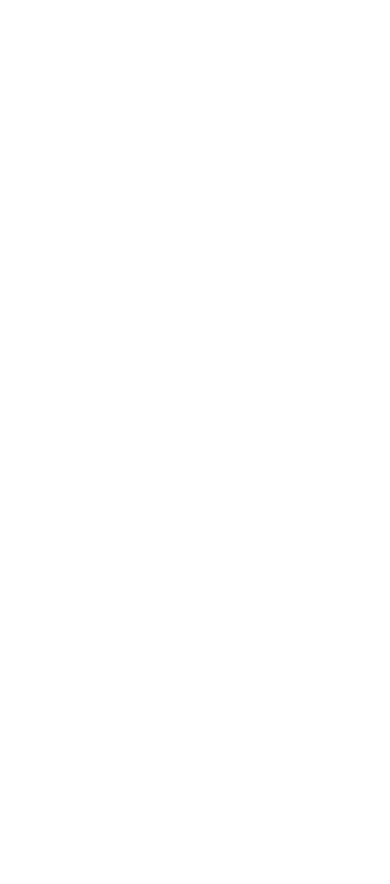
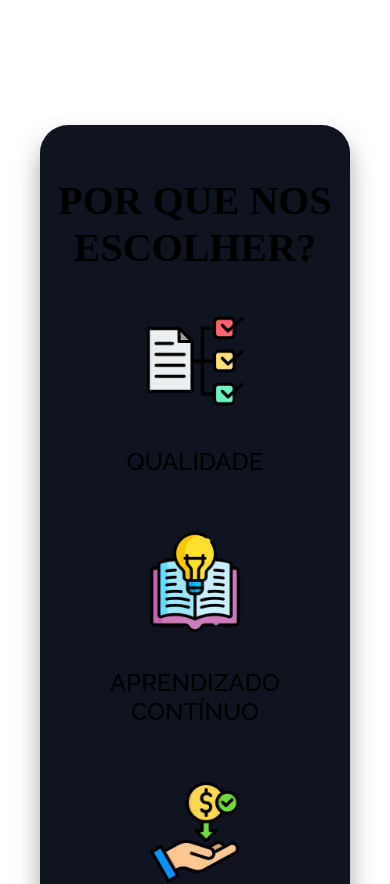
Before and after one commit to Code-Tech-Jr/site-codeTechJr, a React (Vite) app: page / in a window 390 px wide. Shown: the part 2960-3844 px from the top of the page. Before the commit the page ends 2933 px from the top, so only its background shows below. Built offline with nearby package versions, Linux system fonts and the light colour scheme.

Commit message:
fix responsiveness and bugs

```diff
--- a/src/assets/styles/global.module.css
+++ b/src/assets/styles/global.module.css
@@ -28,5 +28,5 @@
 
 html {
   scroll-behavior: smooth;
-  scroll-padding-top: 15em;
+  scroll-padding-top: 5em;
 }
--- a/src/components/why-choose-us/WhyChooseUs.module.css
+++ b/src/components/why-choose-us/WhyChooseUs.module.css
@@ -2,19 +2,20 @@
 
 .container-why-choose-us{
     background-color: var(--main-color);
-    height: 70vh;
+    height: auto;
     display: flex;
     justify-content: center;
     align-items: center;
+    padding: 10em 2em 5em 2em; /* Ex: 10em em cima, 5em embaixo */
 }
 
 .inner-container {
-    background-color: #101520;
+    background-color: #0f1420;
     position: relative;
     border-radius: 28px;
     width: 100%;
-    max-width: 96.5em;
-    height: 35em;
+    max-width: 75vw;
+    height: auto;
     padding: 2em;
     display: flex;
     flex-direction: column;
@@ -30,7 +31,6 @@
     font-weight: 800;
     text-transform: uppercase;
     margin-bottom: 3rem;
-    margin-top: -3rem;
 }
 
 .items-container {
@@ -67,11 +67,11 @@
     }
 }
 
-@media(max-width: 1000px) {
+@media(max-width: 1300px) {
     .inner-container {
         width: 90%;
         padding: 2em 1em;
-        height: 40em;
+        height: auto;
         align-items: center;
         justify-content: center;
     }
@@ -96,7 +96,7 @@
         gap: 2em;
         width: 80%;
         font-size: 2em;
-        white-space: nowrap;
+        white-space: normal;
     }
 
     .items-container > div:nth-child(2) {
@@ -108,3 +108,27 @@
         margin-bottom: 0em;
     }
 }
+
+@media (max-width: 700px) {
+    .items-container > div {
+        flex-direction: column;
+        white-space: normal;
+        font-size: 1.5em;
+        gap: 0.5em;
+    }
+    .items-container > div:nth-child(2) {
+        flex-direction: column;
+    }
+    .items-container img {
+        width: 100px;
+    }
+    .items-container {
+        gap: 2em;
+    }
+}
+
+@media (max-width:350px) {
+    .why-choose-us-title{
+        font-size: 1.5em;
+    }
+}
--- a/src/pages/home/Home.tsx
+++ b/src/pages/home/Home.tsx
@@ -19,8 +19,8 @@ function Home() {
       <div>
         <AboutUs/>
         <OurServices/>
-        {/*<WhyChooseUs/>
-        <TalkToUs/>
+        <WhyChooseUs/>
+        {/*<TalkToUs/>
         <Directors/>*/}
       </div>
       {/*<Footer/>*/}
```
